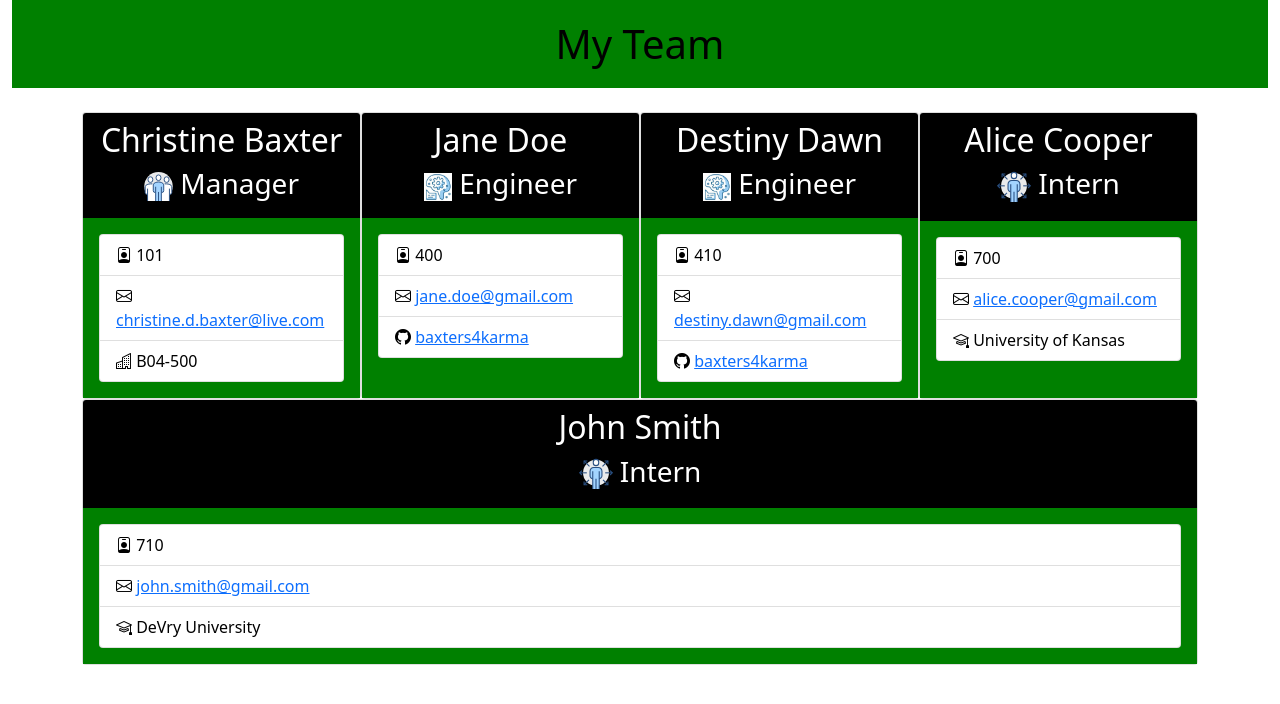
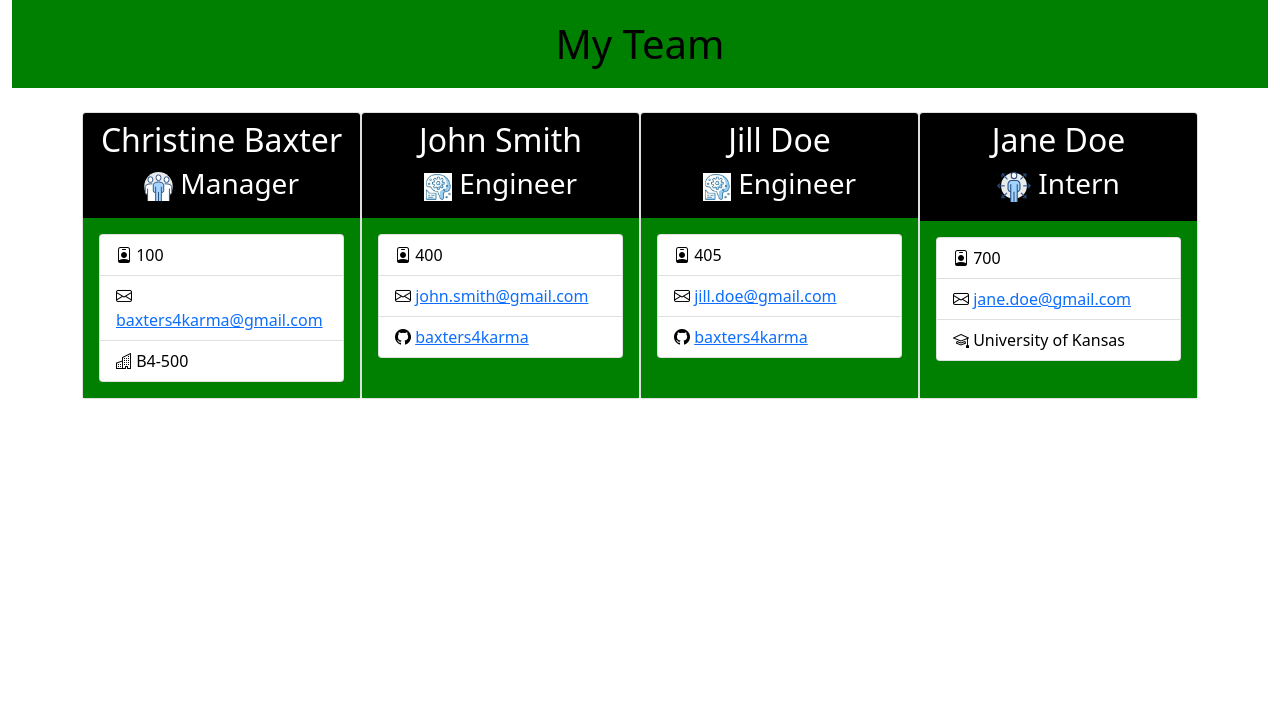
Before and after one commit to christinedbaxter/team-profile-generator, a website: page dist/index.html in a window 1280 px wide. Drawn offline with nearby package versions, Linux system fonts and the light colour scheme.

```diff
--- a/dist/index.html
+++ b/dist/index.html
@@ -43,9 +43,9 @@
             </div>
             <div class="card-body">
                 <ul class="list-group">
-                    <li class="list-group-item"><i class="bi bi-person-badge"></i> 101</li>
-                    <li class="list-group-item"><i class="bi bi-envelope"></i> <a href="mailto:christine.d.baxter@live.com">christine.d.baxter@live.com</a></li>
-                    <li class="list-group-item"><i class="bi bi-building"></i> B04-500</li>
+                    <li class="list-group-item"><i class="bi bi-person-badge"></i> 100</li>
+                    <li class="list-group-item"><i class="bi bi-envelope"></i> <a href="mailto:baxters4karma@gmail.com">baxters4karma@gmail.com</a></li>
+                    <li class="list-group-item"><i class="bi bi-building"></i> B4-500</li>
                 </ul>
             </div>
         </div>
@@ -54,7 +54,7 @@
     <div class="col">
         <div class="card employee-card">
             <div class="card-header">
-                <h2 class="card-title">Jane Doe</h2>
+                <h2 class="card-title">John Smith</h2>
                 <h3 class="card-title">
                     <img src="./images/engineer.jpg"
                     alt="Team of stick figures with manager in front"
@@ -66,7 +66,7 @@
             <div class="card-body">
                 <ul class="list-group">
                     <li class="list-group-item"><i class="bi bi-person-badge"></i> 400</li>
-                    <li class="list-group-item"><i class="bi bi-envelope"></i> <a href="mailto:jane.doe@gmail.com">jane.doe@gmail.com</a></li>
+                    <li class="list-group-item"><i class="bi bi-envelope"></i> <a href="mailto:john.smith@gmail.com">john.smith@gmail.com</a></li>
                     <li class="list-group-item"><i class="bi bi-github"></i> <a href="https://github.com/baxters4karma" target="_blank" rel="noopener noreferrer">baxters4karma</a></li>
                 </ul>
             </div>
@@ -76,7 +76,7 @@
     <div class="col">
         <div class="card employee-card">
             <div class="card-header">
-                <h2 class="card-title">Destiny Dawn</h2>
+                <h2 class="card-title">Jill Doe</h2>
                 <h3 class="card-title">
                     <img src="./images/engineer.jpg"
                     alt="Team of stick figures with manager in front"
@@ -87,8 +87,8 @@
             </div>
             <div class="card-body">
                 <ul class="list-group">
-                    <li class="list-group-item"><i class="bi bi-person-badge"></i> 410</li>
-                    <li class="list-group-item"><i class="bi bi-envelope"></i> <a href="mailto:destiny.dawn@gmail.com">destiny.dawn@gmail.com</a></li>
+                    <li class="list-group-item"><i class="bi bi-person-badge"></i> 405</li>
+                    <li class="list-group-item"><i class="bi bi-envelope"></i> <a href="mailto:jill.doe@gmail.com">jill.doe@gmail.com</a></li>
                     <li class="list-group-item"><i class="bi bi-github"></i> <a href="https://github.com/baxters4karma" target="_blank" rel="noopener noreferrer">baxters4karma</a></li>
                 </ul>
             </div>
@@ -98,7 +98,7 @@
     <div class="col">
         <div class="card employee-card">
             <div class="card-header">
-                <h2 class="card-title">Alice Cooper</h2>
+                <h2 class="card-title">Jane Doe</h2>
                 <h3 class="card-title">
                 <img src="./images/intern.svg"
                     alt="Team of stick figures with manager in front"
@@ -109,29 +109,8 @@
             <div class="card-body">
                 <ul class="list-group">
                     <li class="list-group-item"><i class="bi bi-person-badge"></i> 700</li>
-                    <li class="list-group-item"><i class="bi bi-envelope"></i> <a href="mailto:alice.cooper@gmail.com">alice.cooper@gmail.com</a></li>
+                    <li class="list-group-item"><i class="bi bi-envelope"></i> <a href="mailto:jane.doe@gmail.com">jane.doe@gmail.com</a></li>
                     <li class="list-group-item"><i class="bi bi-mortarboard"></i> University of Kansas</li>
-                </ul>
-            </div>
-        </div>
-    </div>
-
-    <div class="col">
-        <div class="card employee-card">
-            <div class="card-header">
-                <h2 class="card-title">John Smith</h2>
-                <h3 class="card-title">
-                <img src="./images/intern.svg"
-                    alt="Team of stick figures with manager in front"
-                    width="34"
-                    height="34"/>
-                    Intern</h3>
-            </div>
-            <div class="card-body">
-                <ul class="list-group">
-                    <li class="list-group-item"><i class="bi bi-person-badge"></i> 710</li>
-                    <li class="list-group-item"><i class="bi bi-envelope"></i> <a href="mailto:john.smith@gmail.com">john.smith@gmail.com</a></li>
-                    <li class="list-group-item"><i class="bi bi-mortarboard"></i> DeVry University</li>
                 </ul>
             </div>
         </div>
```
Also changed, not shown: 1 other file.
